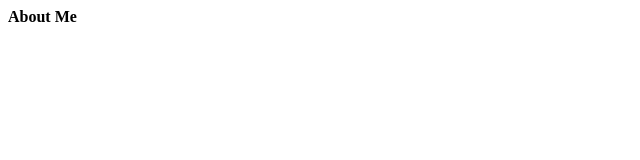
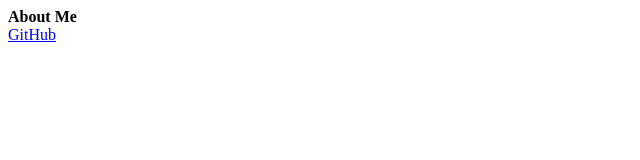
Before and after one commit to xkid/xkid.github.io, a plain HTML site: page index.html in a window 1280 px wide. Shown: the full height of the page, 0-640 px from the left. Drawn offline with Linux system fonts and the light colour scheme.

Commit message:
Update index.html

```diff
--- a/index.html
+++ b/index.html
@@ -4,6 +4,7 @@
 		<title>XKID On GitHub</title>
 	</head>
 	<body>
-		<b>About Me</b>
+		<b>About Me</b><br/>
+		<a href="//github.com/xkid">GitHub</a>
 	</body>
 </html>
```
